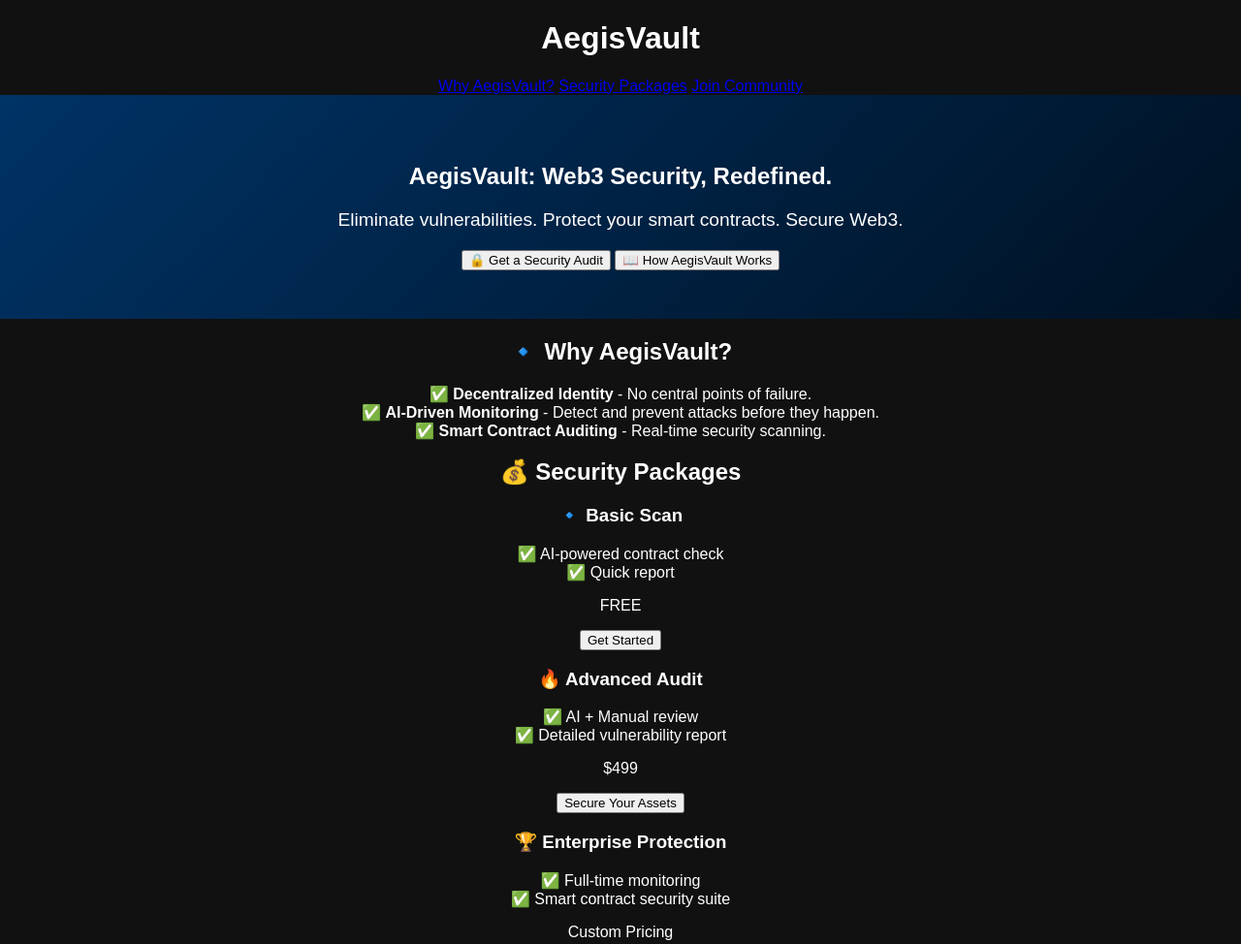
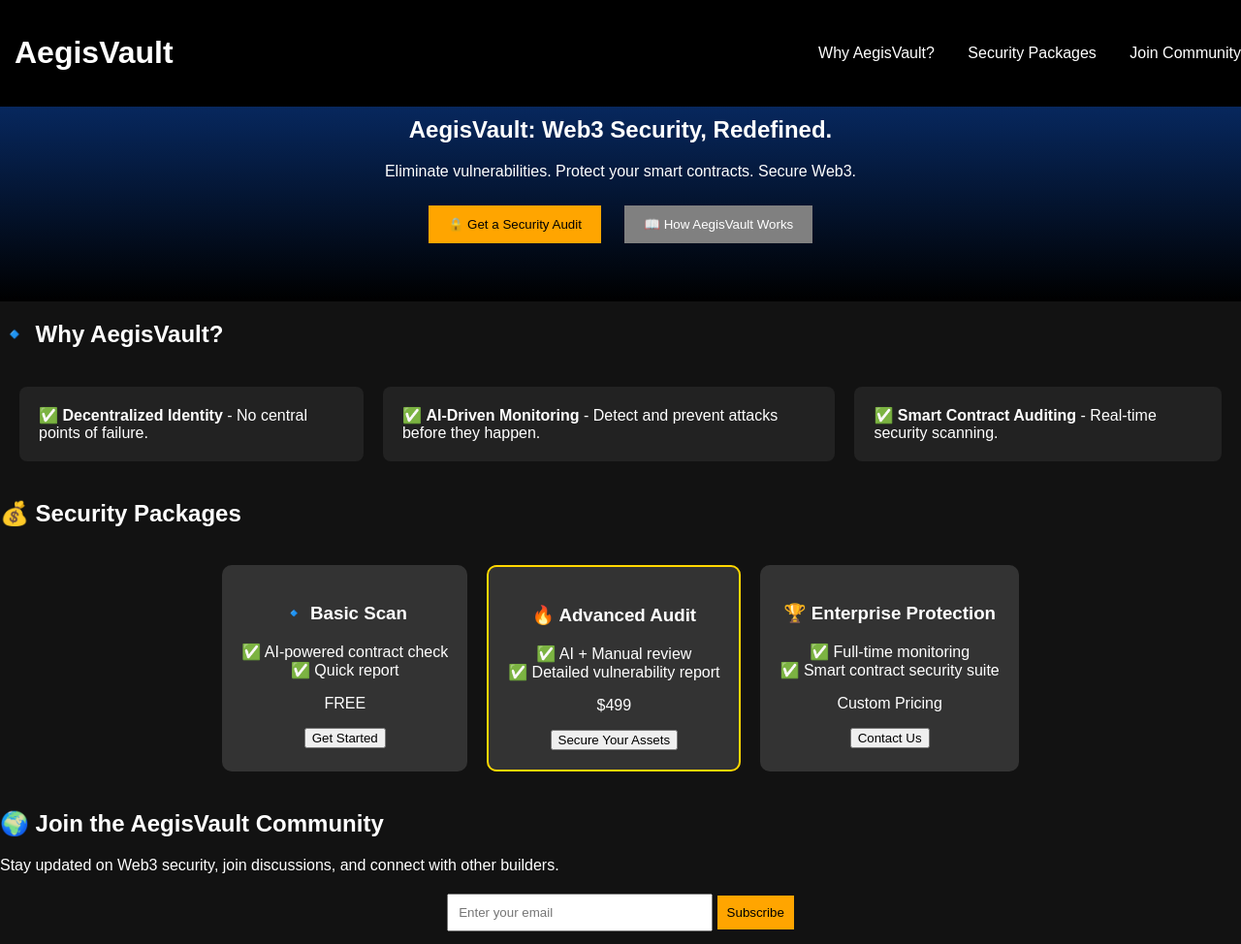
Before and after one commit to Aegis-Vault/AegisVault, a plain HTML site: page index.html in a window 1280 px wide. Shown: the top 974 px of the page at 97% size. Drawn offline with Linux system fonts and the light colour scheme.

Commit message:
Update styles.css

```diff
--- a/styles.css
+++ b/styles.css
@@ -1,123 +1,117 @@
 /* General Styles */
 body {
     font-family: Arial, sans-serif;
-    background-color: #111;
-    color: #fff;
-    text-align: center;
     margin: 0;
     padding: 0;
+    background: #121212;
+    color: #fff;
+}
+
+/* Sticky Header */
+.sticky-header {
+    position: fixed;
+    width: 100%;
+    background: #000;
+    padding: 15px;
+    display: flex;
+    justify-content: space-between;
+    align-items: center;
+    top: 0;
+    z-index: 1000;
+}
+
+.sticky-header nav a {
+    color: #fff;
+    text-decoration: none;
+    margin: 0 15px;
 }
 
 /* Hero Section */
 .hero {
-    background: linear-gradient(135deg, #003366, #001122);
-    padding: 50px 20px;
+    text-align: center;
+    padding: 100px 20px 50px;
+    background: linear-gradient(to bottom, #0b3d91, #000);
 }
 
-.hero h1 {
-    font-size: 2rem;
+.hero h2 {
+    font-size: 24px;
 }
 
-.hero p {
-    font-size: 1.2rem;
-    margin-bottom: 20px;
+.hero .buttons button {
+    margin: 10px;
+    padding: 12px 20px;
+    border: none;
+    cursor: pointer;
 }
 
-/* CTA Buttons */
-.cta-btn {
-    display: inline-block;
-    padding: 12px 20px;
-    margin: 10px;
-    border: none;
-    border-radius: 5px;
-    font-size: 1rem;
-    cursor: pointer;
-    transition: all 0.3s ease-in-out;
+.hero .buttons button:first-child {
+    background: orange;
+    color: black;
 }
 
-.primary {
-    background-color: #ff9800;
-    color: #000;
-}
-
-.primary:hover {
-    background-color: #e68900;
-}
-
-.secondary {
-    background-color: #444;
-    color: #fff;
-}
-
-.secondary:hover {
-    background-color: #666;
+.hero .buttons button:last-child {
+    background: gray;
+    color: white;
 }
 
 /* Features */
-.features {
-    padding: 40px 20px;
+.feature-container {
+    display: flex;
+    justify-content: center;
+    gap: 20px;
+    padding: 20px;
 }
 
-.feature-grid {
-    display: flex;
-    justify-content: center;
-    gap: 15px;
-    flex-wrap: wrap;
-}
-
-.feature-card {
+.feature-box {
     background: #222;
-    padding: 15px;
-    border-radius: 5px;
-    width: 250px;
-    transition: transform 0.3s ease-in-out;
-}
-
-.feature-card:hover {
-    transform: scale(1.05);
+    padding: 20px;
+    border-radius: 8px;
 }
 
 /* Packages */
-.packages {
-    background: #000;
-    padding: 40px 20px;
-}
-
-.package-grid {
+.packages-container {
     display: flex;
     justify-content: center;
     gap: 20px;
-    flex-wrap: wrap;
-}
-
-.package-card {
-    background: #222;
-    padding: 20px;
-    border-radius: 10px;
-    width: 250px;
-    transition: transform 0.3s ease-in-out;
-}
-
-.package-card:hover {
-    transform: scale(1.05);
-}
-
-.highlight {
-    border: 2px solid #ff9800;
-}
-
-/* Footer */
-footer {
-    background: #222;
     padding: 20px;
 }
 
-.footer-links a {
-    color: #ff9800;
-    text-decoration: none;
-    margin: 0 10px;
+.package {
+    background: #333;
+    padding: 20px;
+    border-radius: 10px;
+    text-align: center;
 }
 
-.footer-links a:hover {
-    text-decoration: underline;
+.premium {
+    border: 2px solid gold;
 }
+
+/* Newsletter */
+#newsletter-form {
+    text-align: center;
+    margin: 20px auto;
+}
+
+#newsletter-form input {
+    padding: 10px;
+    width: 250px;
+}
+
+#newsletter-form button {
+    padding: 10px;
+    background: orange;
+    border: none;
+}
+
+/* Back to Top */
+#backToTop {
+    position: fixed;
+    bottom: 20px;
+    right: 20px;
+    background: orange;
+    padding: 10px;
+    border: none;
+    cursor: pointer;
+    display: none;
+}
```
